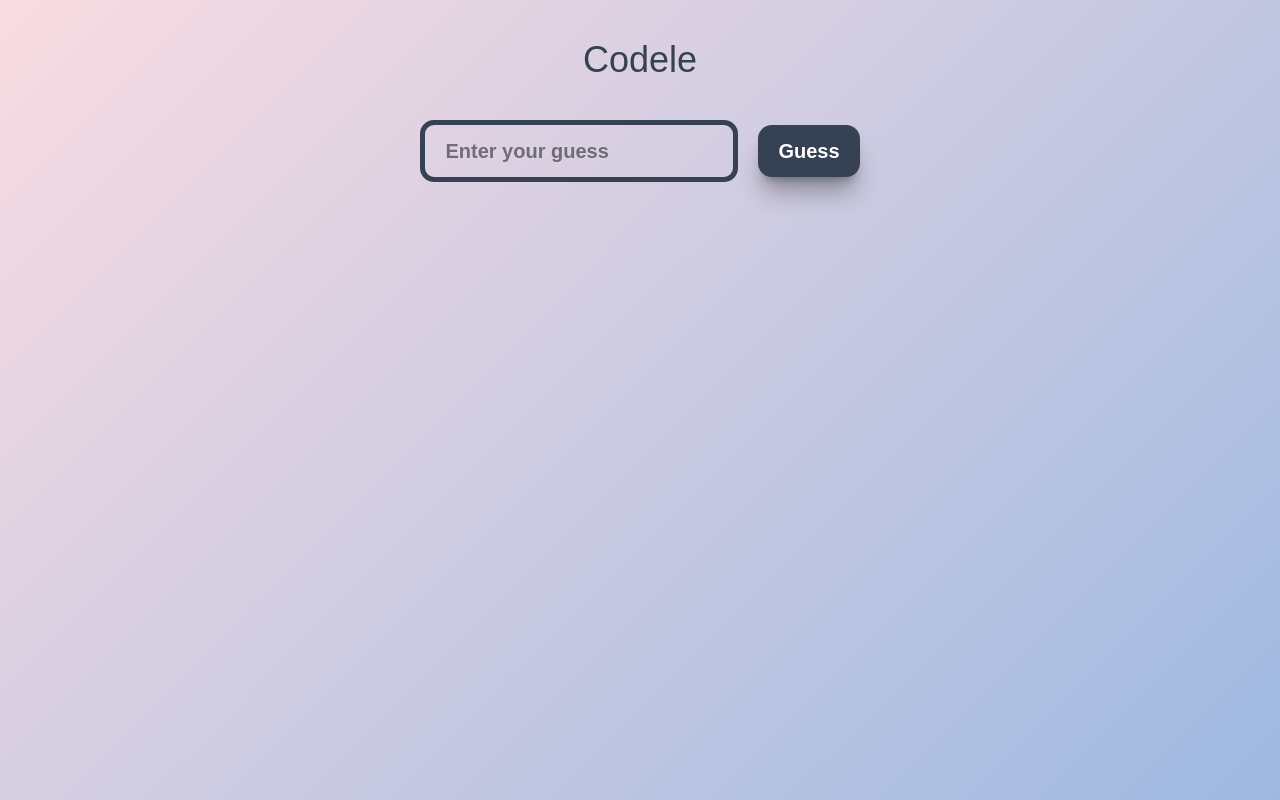
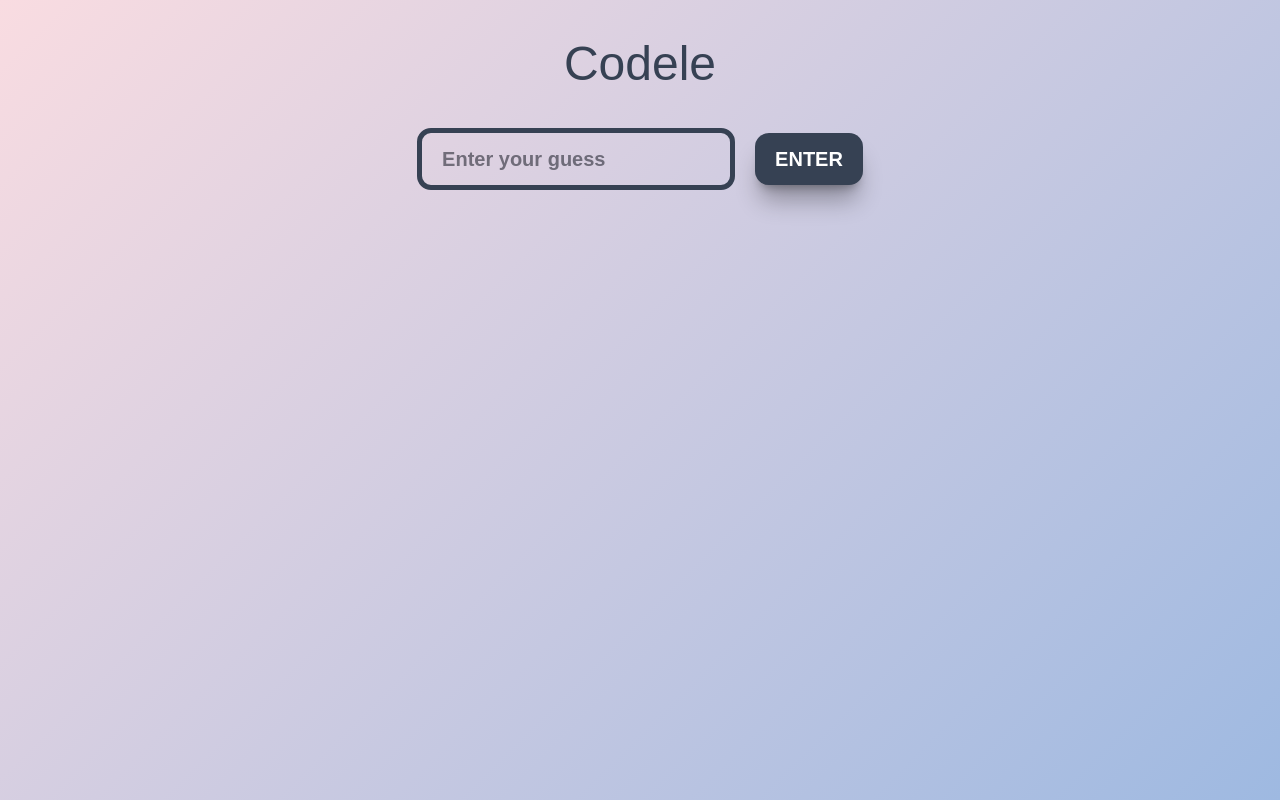
Before and after one commit to julioCoronetti/Codele, a React (Vite) app: page / in a window 1280 px wide. Built offline with nearby package versions, Linux system fonts and the light colour scheme; a web font is replaced by a local one.

Commit message:
feat: update header size and button text in the game interface

```diff
--- a/src/App.tsx
+++ b/src/App.tsx
@@ -38,7 +38,7 @@ const App = () => {
 
 	return (
 		<div className="h-screen flex flex-col items-center">
-			<h1 className="text-4xl my-10 text-gray-700">Codele</h1>
+			<h1 className="text-5xl my-10 text-gray-700">Codele</h1>
 
 			{!isGameOver && (
 				<form
@@ -46,7 +46,6 @@ const App = () => {
 						e.preventDefault();
 						handleGuess();
 					}}
-
 					className="flex items-center gap-5"
 				>
 					<input
@@ -62,7 +61,7 @@ const App = () => {
 						className="bg-gray-700 px-5 py-3 text-xl font-bold text-white outline-0 shadow-xl shadow-black/30 cursor-pointer rounded-xl transition duration-150 ease-in-out hover:scale-110"
 						type="submit"
 					>
-						Guess
+						ENTER
 					</button>
 				</form>
 			)}
```
